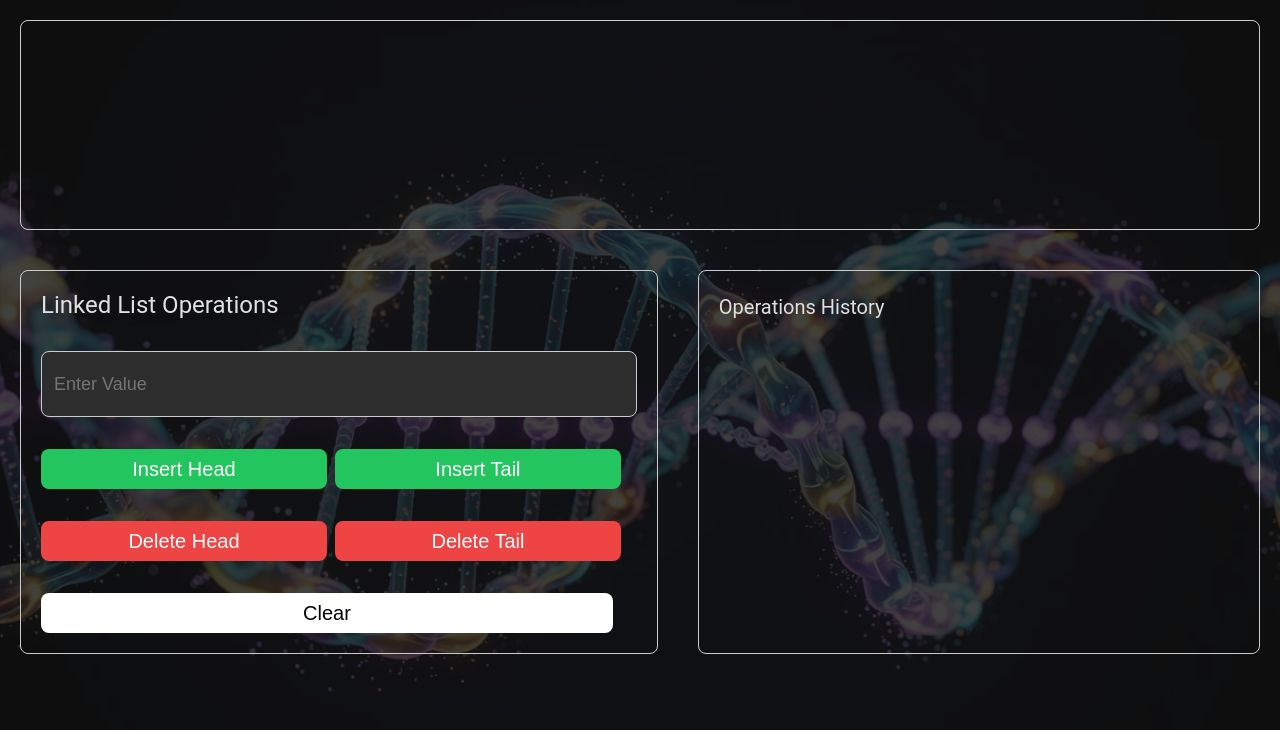
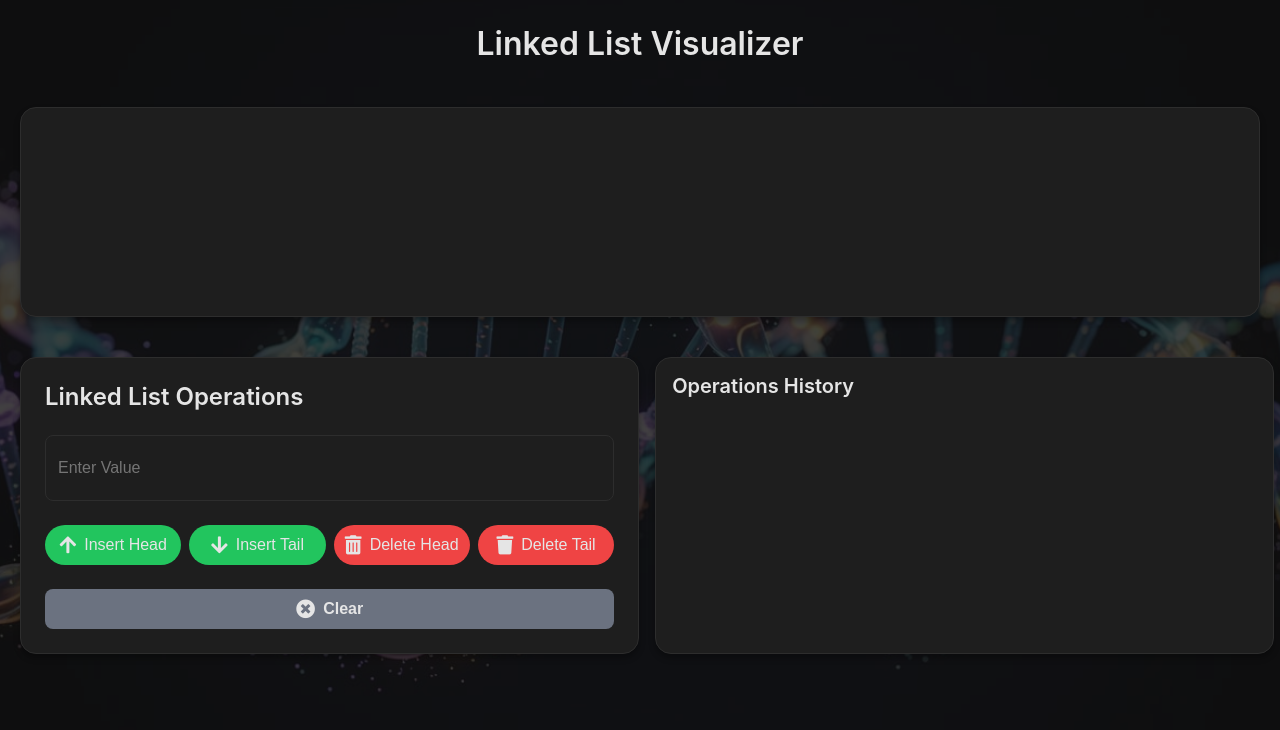
Before and after one commit to sachinaryan912/AlgoSpectra, a React (Create React App) app: page /algoSpectra/linkedlist in a window 1280 px wide. Shown: the top 730 px of the page. Built offline with nearby package versions, Linux system fonts and the light colour scheme; a web font is replaced by a local one; what timers would draw is missing.

Commit message:
updated linkedlist design

```diff
--- a/public/index.html
+++ b/public/index.html
@@ -10,6 +10,10 @@
     <meta property="og:image" content="https://yourdomain.com/preview.png" />
     <meta name="robots" content="index, follow" />
     <meta name="theme-color" content="#000000" />
+    <link
+    href="https://cdnjs.cloudflare.com/ajax/libs/font-awesome/5.15.4/css/all.min.css"
+    rel="stylesheet"
+/>
     <link rel="preconnect" href="https://fonts.googleapis.com">
 <link rel="preconnect" href="https://fonts.gstatic.com" crossorigin>
 <link href="https://fonts.googleapis.com/css2?family=Bruno+Ace+SC&family=Montserrat:ital,wght@0,100..900;1,100..900&display=swap" rel="stylesheet">
--- a/src/pages/algorithms/LinkedListPage.jsx
+++ b/src/pages/algorithms/LinkedListPage.jsx
@@ -2,24 +2,21 @@ import React, { useEffect, useState } from "react";
 import LinkedList from "../../utils/LinkedList";
 import { motion, AnimatePresence } from "framer-motion";
 import { useSelector } from "react-redux";
-// import { setDashBoardElement } from "../dashboardElementSlice";
 import "../../styles/linkedListStyle.css";
+
 export default function LinkedListPage() {
     const [linkedList] = useState(new LinkedList());
     const [elements, setElements] = useState([]);
     const [inputValue, setInputValue] = useState("");
     const [historyArr, setHistoryArr] = useState([]);
 
-    // const dispatch = useDispatch();
-    useEffect(() => {
-        // dispatch(setDashBoardElement("Linked List"));
-    }, []);
+    useEffect(() => {}, []);
 
-    const darkMode = useSelector((state)=>state?.themeSlice?.darkMode) || true;
+    const darkMode = useSelector((state) => state?.themeSlice?.darkMode) || true;
 
     const handleInsertHead = () => {
         if (inputValue.trim() === "") return;
-        const newNode = { id: Date.now(), value: inputValue }; // Unique key for React
+        const newNode = { id: Date.now(), value: inputValue };
         linkedList.insertAtHead(newNode);
         setHistoryArr([...historyArr, ["insert head", inputValue]]);
         setElements(linkedList.getList());
@@ -28,7 +25,7 @@ export default function LinkedListPage() {
 
     const handleInsertTail = () => {
         if (inputValue.trim() === "") return;
-        const newNode = { id: Date.now(), value: inputValue }; // Unique key for React
+        const newNode = { id: Date.now(), value: inputValue };
         linkedList.insertAtTail(newNode);
         setHistoryArr([...historyArr, ["insert tail", inputValue]]);
         setElements(linkedList.getList());
@@ -55,7 +52,6 @@ export default function LinkedListPage() {
         }
     };
 
-
     const handleClear = () => {
         linkedList.clear();
         setHistoryArr([]);
@@ -64,6 +60,11 @@ export default function LinkedListPage() {
 
     return (
         <>
+            {/* Header */}
+            <header className="ll-header">
+                <h1>Linked List Visualizer</h1>
+            </header>
+
             {/* Linked List Visualization */}
             <div className="ll-visualization">
                 <AnimatePresence>
@@ -73,7 +74,7 @@ export default function LinkedListPage() {
                                 initial={{ opacity: 0, scale: 0.5, y: -20 }}
                                 animate={{ opacity: 1, scale: 1, y: 0 }}
                                 exit={{ opacity: 0, scale: 0, y: -20 }}
-                            transition={{ duration: 0.5, type: "spring", stiffness: 200, delay: 0.1 }}
+                                transition={{ duration: 0.3, type: "spring", stiffness: 300, damping: 20 }}
                                 className={`ll-node ${darkMode ? "dark" : "light"}`}
                             >
                                 {item.value}
@@ -96,7 +97,6 @@ export default function LinkedListPage() {
             </div>
 
             <div className="row2">
-
                 {/* Linked List Controls */}
                 <div className="ll-controls">
                     <div className="ll-title">Linked List Operations</div>
@@ -107,20 +107,29 @@ export default function LinkedListPage() {
                             type="text"
                             value={inputValue}
                             onChange={(e) => {
-                        if(e.target.value > -1000000 && e.target.value < 1000000)
-                            setInputValue(e.target.value)
+                                if (e.target.value > -1000000 && e.target.value < 1000000)
+                                    setInputValue(e.target.value);
                             }}
                         />
                     </div>
                     <div className="ll-button-group">
-                <button className="ll-button green" onClick={handleInsertHead}>Insert Head</button>
-                <button className="ll-button green" onClick={handleInsertTail}>Insert Tail</button>
+                        <button className="ll-button green" onClick={handleInsertHead}>
+                            <i className="fas fa-arrow-up"></i> Insert Head
+                        </button>
+                        <button className="ll-button green" onClick={handleInsertTail}>
+                            <i className="fas fa-arrow-down"></i> Insert Tail
+                        </button>
+                        <button className="ll-button red" onClick={handleDeleteHead}>
+                            <i className="fas fa-trash-alt"></i> Delete Head
+                        </button>
+                        <button className="ll-button red" onClick={handleDeleteTail}>
+                            <i className="fas fa-trash"></i> Delete Tail
+                        </button>
                     </div>
-            <div className="ll-button-group">
-                <button className="ll-button red" onClick={handleDeleteHead}>Delete Head</button>
-                <button className="ll-button red" onClick={handleDeleteTail}>Delete Tail</button>
-            </div>
-            <button className={`ll-clear-button ${darkMode ? "dark" : "light"}`} onClick={handleClear}>Clear</button>
+
+                    <button className={`ll-clear-button ${darkMode ? "dark" : "light"}`} onClick={handleClear}>
+                        <i className="fas fa-times-circle"></i> Clear
+                    </button>
                 </div>
 
                 {/* Operations History */}
@@ -136,17 +145,19 @@ export default function LinkedListPage() {
                                 transition={{ duration: 0.4 }}
                                 className="ll-history-item"
                             >
-                        <span className={`ll-history-label ${item[0].includes("insert") ? "green" : "red"}`}>{item[0]}</span>
+                                <span
+                                    className={`ll-history-label ${
+                                        item[0].includes("insert") ? "green" : "red"
+                                    }`}
+                                >
+                                    {item[0]}
+                                </span>
                                 <span>{item[1]}</span>
                             </motion.div>
                         ))}
                     </AnimatePresence>
                 </div>
-
             </div>
-
-
         </>
-
     );
 }
--- a/src/styles/linkedListStyle.css
+++ b/src/styles/linkedListStyle.css
@@ -1,18 +1,102 @@
+/* General Styles */
+body {
+    font-family: "Inter", -apple-system, BlinkMacSystemFont, "Segoe UI", Roboto, "Helvetica Neue", Arial, sans-serif;
+    margin: 0;
+    padding: 0;
+    background-color: #121212;
+    color: #e5e5e5;
+}
+
+/* Header */
+.ll-header {
+    background: transparent;
+    color: #e5e5e5;
+    text-align: center;
+    padding: 1.5rem;
+    border-radius: 0 0 1rem 1rem;
+    /* box-shadow: 0 4px 6px rgba(0, 0, 0, 0.3); */
+}
+
+.ll-header h1 {
+    font-size: 2rem;
+    font-weight: 600;
+    margin: 0;
+}
+
+/* Visualization */
+.ll-visualization {
+    border: 1px solid #2d2d2d;
+    padding: 1.5rem;
+    display: flex;
+    align-items: center;
+    justify-content: center;
+    gap: 1rem;
+    overflow-x: auto;
+    border-radius: 1rem;
+    margin: 1.25rem;
+    height: 20vh;
+    background-color: #1e1e1e;
+    box-shadow: 0 4px 6px rgba(0, 0, 0, 0.3);
+}
+
+/* Nodes */
+.ll-node {
+    display: flex;
+    align-items: center;
+    justify-content: center;
+    padding: 1rem;
+    width: 5rem;
+    height: 5rem;
+    border-radius: 1rem;
+    font-size: 1.25rem;
+    font-weight: 600;
+    box-shadow: 0 4px 8px rgba(0, 0, 0, 0.3);
+    transition: transform 0.2s ease-in-out;
+}
+
+.ll-node:hover {
+    transform: scale(1.1);
+}
+
+.ll-node.light {
+    background-color: #ffffff;
+    color: #111827;
+}
+
+.ll-node.dark {
+    background-color: #2d2d2d;
+    color: #e5e5e5;
+}
+
+/* Arrows */
+.ll-arrow {
+    font-size: 1.5rem;
+    font-weight: bold;
+    color: #9ca3af;
+}
+
+/* Controls */
 .ll-controls {
-    border: 1px solid #ccc;
-    padding: 1.25rem;
+    border: 1px solid #2d2d2d;
+    padding: 1.5rem;
     display: flex;
     flex-direction: column;
-    gap: 2rem;
-    border-radius: 0.5rem;
+    gap: 1.5rem;
+    border-radius: 1rem;
     margin: 1.25rem;
-    width: 50%;
+    width: 100%; /* Ensure full width within the grid */
+    background-color: #1e1e1e;
+    box-shadow: 0 4px 6px rgba(0, 0, 0, 0.3);
+    box-sizing: border-box;
 }
 
 .ll-title {
     font-size: 1.5rem;
+    font-weight: 600;
+    color: #e5e5e5;
 }
 
+/* Input */
 .ll-input-container {
     display: flex;
     align-items: center;
@@ -20,37 +104,49 @@
 }
 
 .ll-input {
-    width: 96%;
+    width: 100%;
     height: 2.5rem;
     padding: 0.75rem;
-    font-size: 1.125rem;
-    border: 1px solid #ccc;
+    font-size: 1rem;
+    border: 1px solid #2d2d2d;
     border-radius: 0.5rem;
+    background-color: #1e1e1e;
+    color: #e5e5e5;
+    outline: none;
+    transition: border-color 0.2s ease-in-out;
 }
 
-.ll-input.light {
-    color: black;
-    background-color: white;
+.ll-input:focus {
+    border-color: #3b82f6;
 }
 
-.ll-input.dark {
-    color: white;
-    background-color: #2d2d2d;
-}
-
+/* Buttons */
 .ll-button-group {
     display: flex;
     gap: 0.5rem;
 }
 
-.ll-button {
-    width: 48%;
+/* Modern Button Styles */
+.ll-button, .ll-clear-button {
+    display: flex;
+    align-items: center;
+    justify-content: center;
+    gap: 0.5rem; /* Space between icon and text */
+    width: 50%;
     height: 2.5rem;
-    font-size: 1.25rem;
+    font-size: 1rem;
+    font-weight: 400;
     border: none;
-    border-radius: 0.5rem;
+    border-radius: 2rem;
     cursor: pointer;
-    color: white;
+    color: #e5e5e5;
+    background-color: #3b82f6;
+    transition: all 0.2s ease-in-out;
+}
+
+.ll-button:hover, .ll-clear-button:hover {
+    background-color: #2563eb;
+    transform: translateY(-2px);
 }
 
 .ll-button.green {
@@ -70,49 +166,71 @@
 }
 
 .ll-clear-button {
-    width: 96%;
+    width: 100%;
     height: 2.5rem;
-    font-size: 1.25rem;
+    font-size: 1rem;
+    font-weight: 600;
+    display: flex;
+    align-items: center;
+    justify-content: center;
+    gap: 0.5rem;
     border: none;
     border-radius: 0.5rem;
     cursor: pointer;
+    color: #e5e5e5;
+    background-color: #6b7280;
+    transition: all 0.2s ease-in-out;
 }
 
-.ll-clear-button.light {
-    color: white;
-    background-color: black;
+.ll-clear-button:hover {
+    background-color: #4b5563;
+    transform: translateY(-2px);
 }
 
-.ll-clear-button.dark {
-    color: black;
-    background-color: white;
+/* Icon Styling */
+.ll-button i, .ll-clear-button i {
+    font-size: 1.2rem;
 }
 
+/* History */
 .ll-history {
-    border: 1px solid #ccc;
-    padding: 0.75rem;
+    border: 1px solid #2d2d2d;
+    padding: 1rem;
     display: flex;
     flex-direction: column;
     gap: 0.5rem;
-    border-radius: 0.5rem;
+    border-radius: 1rem;
     overflow-y: auto;
     margin: 1.25rem;
-    width: 45%;
+    width: 100%; /* Ensure full width within the grid */
+    background-color: #1e1e1e;
+    box-shadow: 0 4px 6px rgba(0, 0, 0, 0.3);
+    box-sizing: border-box;
 }
 
 .ll-history-title {
     font-size: 1.25rem;
-    margin-left: 0.5rem;
-    padding: 0.75rem 0;
+    font-weight: 600;
+    color: #e5e5e5;
 }
 
 .ll-history-item {
-    font-size: 1.125rem;
+    font-size: 1rem;
+    display: flex;
+    justify-content: space-between;
+    padding: 0.5rem;
+    border-radius: 0.5rem;
+    background-color: #2d2d2d;
+    color: #e5e5e5;
+    transition: background-color 0.2s ease-in-out;
+}
+
+.ll-history-item:hover {
+    background-color: #3b3b3b;
 }
 
 .ll-history-label {
     font-weight: 600;
-    margin-right: 0.5rem;
 }
 
 .ll-history-label.green {
@@ -123,48 +241,17 @@
     color: #ef4444;
 }
 
-.ll-visualization {
-    border: 1px solid #ccc;
-    padding: 1.5rem;
-    display: flex;
-    align-items: center;
-    justify-content: center;
+/* Layout */
+.row2 {
+    display: grid;
+    grid-template-columns: 2fr; /* Single column by default */
     gap: 1rem;
-    overflow-x: auto;
-    border-radius: 0.5rem;
-    margin: 1.25rem;
-    height: 20vh;
+    width: 98%; /* Ensure the grid container takes full width */
+    box-sizing: border-box; /* Include padding and borders in width calculations */
 }
 
-.ll-node {
-    display: flex;
-    align-items: center;
-    justify-content: center;
-    padding: 1rem;
-    width: 5.5rem;
-    height: 5.5rem;
-    border-radius: 0.75rem;
-    font-size: 1.25rem;
-    font-weight: bold;
-    box-shadow: 0 2px 6px rgba(128, 91, 91, 0.2);
+@media (min-width: 768px) {
+    .row2 {
+        grid-template-columns: 1fr 1fr; /* Two columns for larger screens */
+    }
 }
-
-.ll-node.light {
-    background-color: black;
-    color: white;
-}
-
-.ll-node.dark {
-    background-color: white;
-    color: black;
-}
-
-.ll-arrow {
-    font-size: 1.5rem;
-    font-weight: bold;
-}
-
-.row2
-{
-    display: flex;
-}
```
Lines whose indentation alone changed are shown as unchanged.
